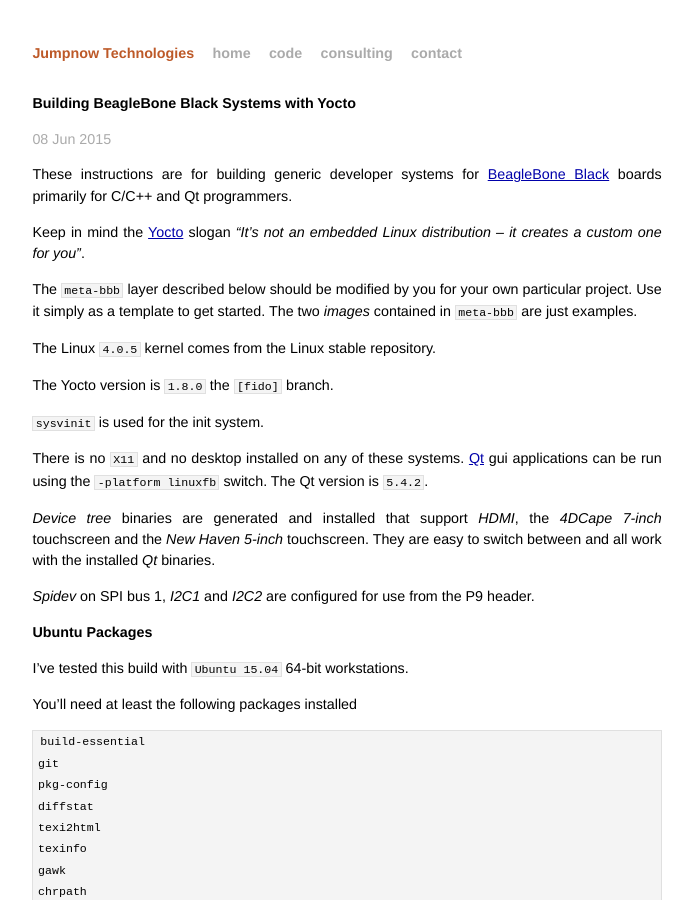
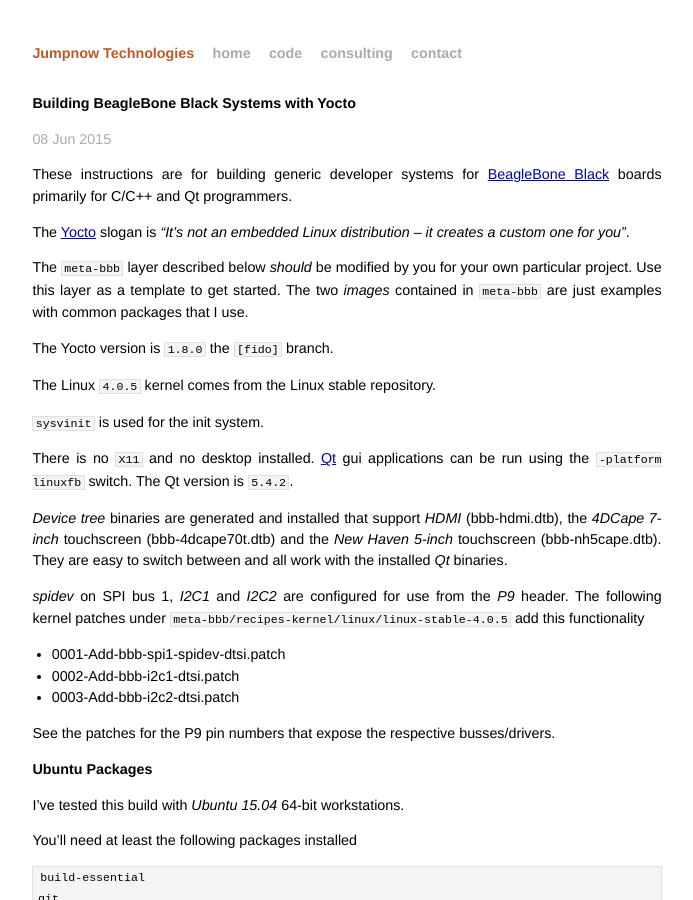
Before and after one commit to jumpnow/jumpnowtek-site, a Jekyll site: the page built from _posts/2015-06-08-BeagleBone-Systems-with-Yocto.md, in a window 1280 px wide and 900 px high. Shown: the whole window, without its empty margins (293-986 px from the left). Built offline with Jekyll 4.4.1, drawn with Linux system fonts in a browser that asks for light colours; some of the changed text lies outside the part shown.

Commit message:
More work on bbb doc

```diff
--- a/_posts/2015-06-08-BeagleBone-Systems-with-Yocto.md
+++ b/_posts/2015-06-08-BeagleBone-Systems-with-Yocto.md
@@ -9,26 +9,32 @@
 
 These instructions are for building generic developer systems for [BeagleBone Black][beagleboard] boards primarily for C/C++ and Qt programmers.
 
-Keep in mind the [Yocto][yocto] slogan *"It's not an embedded Linux distribution – it creates a custom one for you"*.
+The [Yocto][yocto] slogan is *"It's not an embedded Linux distribution – it creates a custom one for you"*.
 
-The `meta-bbb` layer described below should be modified by you for your own particular project. Use it simply as a template to get started. The two *images* contained in `meta-bbb` are just examples.
+The `meta-bbb` layer described below *should* be modified by you for your own particular project. Use this layer as a template to get started. The two *images* contained in `meta-bbb` are just examples with common packages that I use.
+
+The Yocto version is `1.8.0` the `[fido]` branch.
 
 The Linux `4.0.5` kernel comes from the Linux stable repository.
 
-The Yocto version is `1.8.0` the `[fido]` branch.
-
 `sysvinit` is used for the init system.
 
-There is no `X11` and no desktop installed on any of these systems. [Qt][qt] gui applications can be run using the `-platform linuxfb` switch. The Qt version is `5.4.2`.
+There is no `X11` and no desktop installed. [Qt][qt] gui applications can be run using the `-platform linuxfb` switch. The Qt version is `5.4.2`.
 
-*Device tree* binaries are generated and installed that support *HDMI*, the *4DCape 7-inch* touchscreen and the *New Haven 5-inch* touchscreen. They are easy to switch between and all work with the installed *Qt* binaries.
+*Device tree* binaries are generated and installed that support *HDMI* (bbb-hdmi.dtb), the *4DCape 7-inch* touchscreen (bbb-4dcape70t.dtb) and the *New Haven 5-inch* touchscreen (bbb-nh5cape.dtb). They are easy to switch between and all work with the installed *Qt* binaries.
 
-*Spidev* on SPI bus 1, *I2C1* and *I2C2* are configured for use from the P9 header.
+*spidev* on SPI bus 1, *I2C1* and *I2C2* are configured for use from the *P9* header. The following kernel patches under `meta-bbb/recipes-kernel/linux/linux-stable-4.0.5` add this functionality
+
+* 0001-Add-bbb-spi1-spidev-dtsi.patch
+* 0002-Add-bbb-i2c1-dtsi.patch
+* 0003-Add-bbb-i2c2-dtsi.patch
+
+See the patches for the P9 pin numbers that expose the respective busses/drivers.
 
 
 ### Ubuntu Packages
 
-I've tested this build with `Ubuntu 15.04` 64-bit workstations.
+I've tested this build with *Ubuntu 15.04* 64-bit workstations.
 
 You'll need at least the following packages installed
 
@@ -285,9 +291,24 @@
     scott@octo:~/bbb/meta-bbb/scripts$ ./copy_rootfs.sh sdb console bbb2
 
 
+#### Some custom package examples
+
+[spiloop][spiloop] is a spidev test application is installed in `/usr/bin`. The recipe for it is here
+
+    meta-bbb/recipes-misc/spiloop/spiloop_1.0.bb
+
+Use it to test the *spidev* driver after placing a jumper between pins *P9.29* and *P9.30*.
+
+
+[tspress][tspress] is a Qt5 GUI application installed in `/usr/bin` with the *qt5-image*. The *bitbake recipe* that builds and packages it is here
+
+    meta-bbb/recipes-qt/tspress/tspress.bb
+
+Check the *README* in the [tspress][tspress] repository for usage.
+
 #### Adding additional packages
 
-To display the list of available packages from the `meta-` repositories so far included
+To display the list of available packages from the `meta-` repositories included in *bblayers.conf*
 
     scott@octo:~$ source poky-fido/oe-init-build-env ~/bbb/build
     scott@octo:~/bbb/build$ bitbake -s
```
Also changed, not shown: other parts of _posts/2015-06-08-BeagleBone-Systems-with-Yocto.md (+3 -1 lines).
